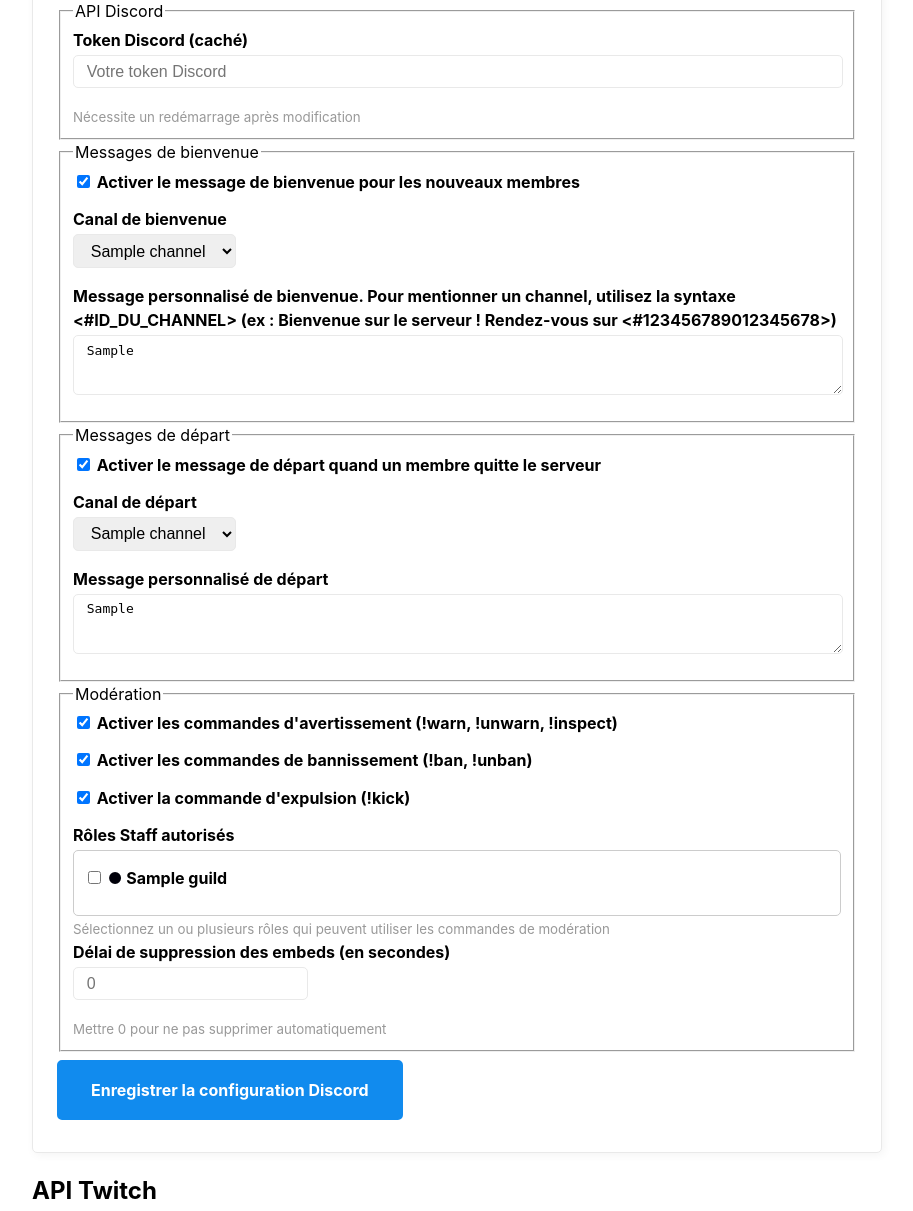
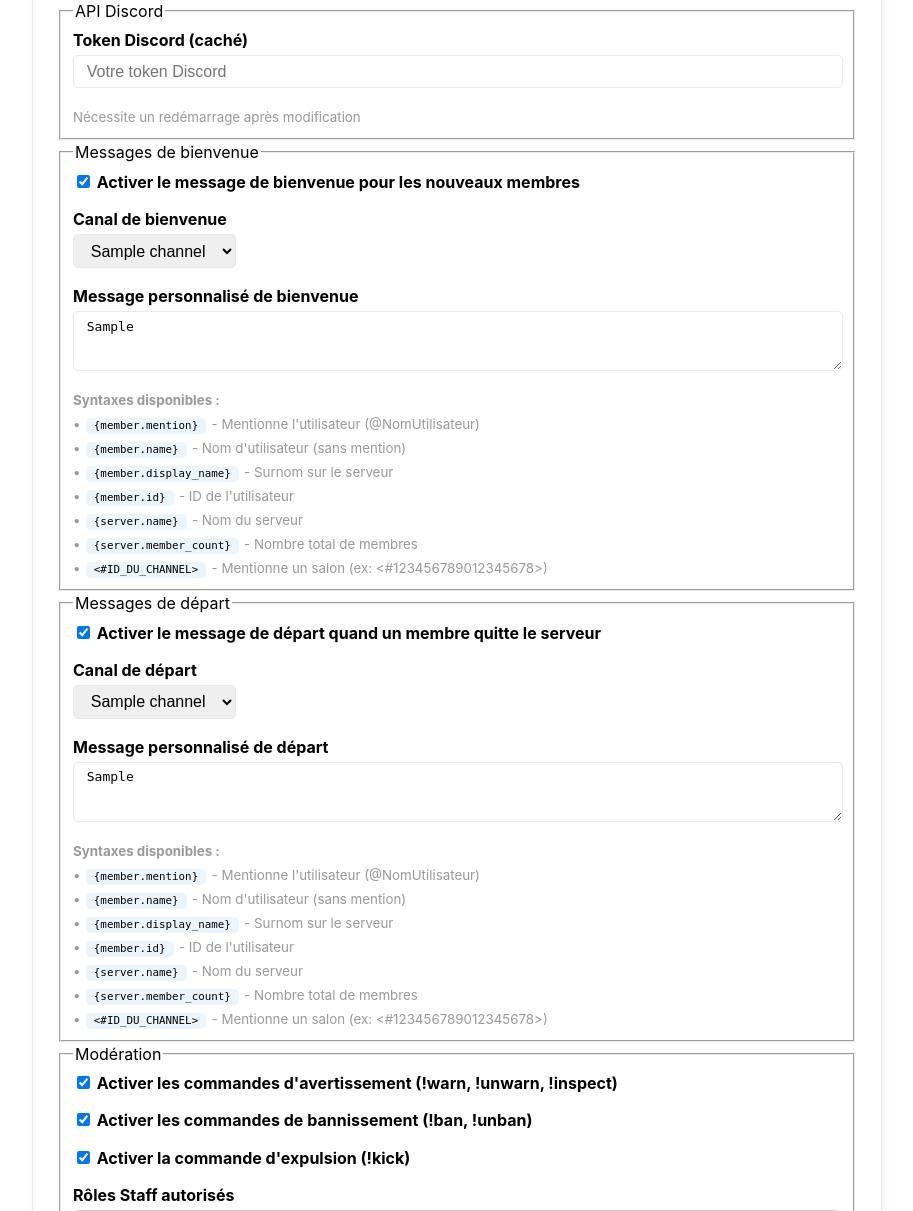
Before and after one commit to skylanix/MamieHenriette, a Flask app: template webapp/templates/configurations.html in a window 1280 px wide. Shown: the part 427-1638 px from the top of the page, without its empty margins (68-981 px from the left). Run offline with Flask 3, Linux system fonts and the light colour scheme; the template is opened without the code that fills it: most values are stand-ins (such as "Sample title", 1, 10 or a date in 2020); parts of the project's set-up code (start-up, migrations or seed data) failed here and were passed over.

Commit message:
Ajout des syntax a utiliser dans le welcome + la gestion des variable dans le welcome.py

```diff
--- a/discordbot/welcome.py
+++ b/discordbot/welcome.py
@@ -5,6 +5,21 @@ from discord import Member, TextChannel
 from datetime import datetime, timezone
 
 invite_cache = {}
+
+def replaceMessageVariables(message: str, member: Member) -> str:
+	replacements = {
+		'{member.mention}': member.mention,
+		'{member.name}': member.name,
+		'{member.display_name}': member.display_name,
+		'{member.id}': str(member.id),
+		'{server.name}': member.guild.name,
+		'{server.member_count}': str(member.guild.member_count)
+	}
+
+	for variable, value in replacements.items():
+		message = message.replace(variable, value)
+
+	return message
 
 async def updateInviteCache(guild):
 	try:
@@ -46,6 +61,8 @@ async def sendWelcomeMessage(bot: discord.Client, member: Member):
 	welcome_message = config.getValue('welcome_message')
 	if not welcome_message:
 		welcome_message = 'Bienvenue sur le serveur !'
+
+	welcome_message = replaceMessageVariables(welcome_message, member)
 
 	invite_used = await getUsedInvite(member.guild)
 
@@ -105,6 +122,8 @@ async def sendLeaveMessage(bot: discord.Client, member: Member):
 	if not leave_message:
 		leave_message = 'Un membre a quitté le serveur.'
 
+	leave_message = replaceMessageVariables(leave_message, member)
+
 	now = datetime.now(timezone.utc)
 	duration_seconds = int((now - member.joined_at).total_seconds()) if member.joined_at else 0
 	duration_text = formatDuration(duration_seconds)
--- a/webapp/templates/configurations.html
+++ b/webapp/templates/configurations.html
@@ -29,8 +29,18 @@
 			{% endfor %}
 		</select>
 
-		<label for="welcome_message">Message personnalisé de bienvenue. Pour mentionner un channel, utilisez la syntaxe &lt;#ID_DU_CHANNEL&gt; (ex : Bienvenue sur le serveur ! Rendez-vous sur &lt;#123456789012345678&gt;)</label>
-		<textarea name="welcome_message" rows="3" placeholder="Bienvenue sur le serveur !">{{ configuration.getValue('welcome_message') }}</textarea>
+		<label for="welcome_message">Message personnalisé de bienvenue</label>
+		<textarea name="welcome_message" rows="3" placeholder="Bienvenue {member.mention} sur le serveur !">{{ configuration.getValue('welcome_message') }}</textarea>
+		<small>
+			<strong>Syntaxes disponibles :</strong><br>
+			• <code>{member.mention}</code> - Mentionne l'utilisateur (@NomUtilisateur)<br>
+			• <code>{member.name}</code> - Nom d'utilisateur (sans mention)<br>
+			• <code>{member.display_name}</code> - Surnom sur le serveur<br>
+			• <code>{member.id}</code> - ID de l'utilisateur<br>
+			• <code>{server.name}</code> - Nom du serveur<br>
+			• <code>{server.member_count}</code> - Nombre total de membres<br>
+			• <code>&lt;#ID_DU_CHANNEL&gt;</code> - Mentionne un salon (ex: &lt;#123456789012345678&gt;)
+		</small>
 	</fieldset>
 
 	<fieldset>
@@ -50,7 +60,17 @@
 		</select>
 
 		<label for="leave_message">Message personnalisé de départ</label>
-		<textarea name="leave_message" rows="3" placeholder="Un membre a quitté le serveur.">{{ configuration.getValue('leave_message') }}</textarea>
+		<textarea name="leave_message" rows="3" placeholder="{member.mention} a quitté le serveur.">{{ configuration.getValue('leave_message') }}</textarea>
+		<small>
+			<strong>Syntaxes disponibles :</strong><br>
+			• <code>{member.mention}</code> - Mentionne l'utilisateur (@NomUtilisateur)<br>
+			• <code>{member.name}</code> - Nom d'utilisateur (sans mention)<br>
+			• <code>{member.display_name}</code> - Surnom sur le serveur<br>
+			• <code>{member.id}</code> - ID de l'utilisateur<br>
+			• <code>{server.name}</code> - Nom du serveur<br>
+			• <code>{server.member_count}</code> - Nombre total de membres<br>
+			• <code>&lt;#ID_DU_CHANNEL&gt;</code> - Mentionne un salon (ex: &lt;#123456789012345678&gt;)
+		</small>
 	</fieldset>
 
 	<fieldset>
```
